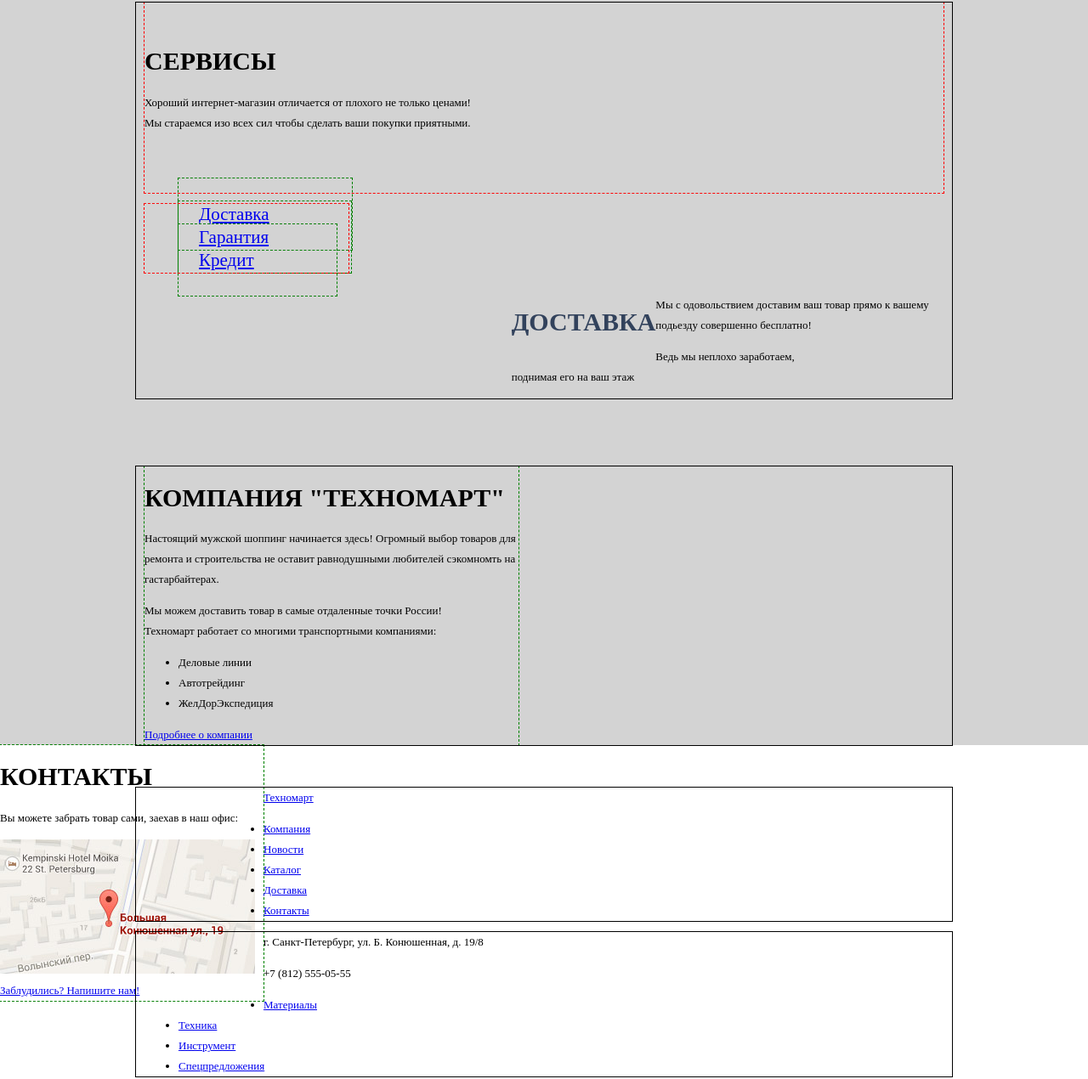
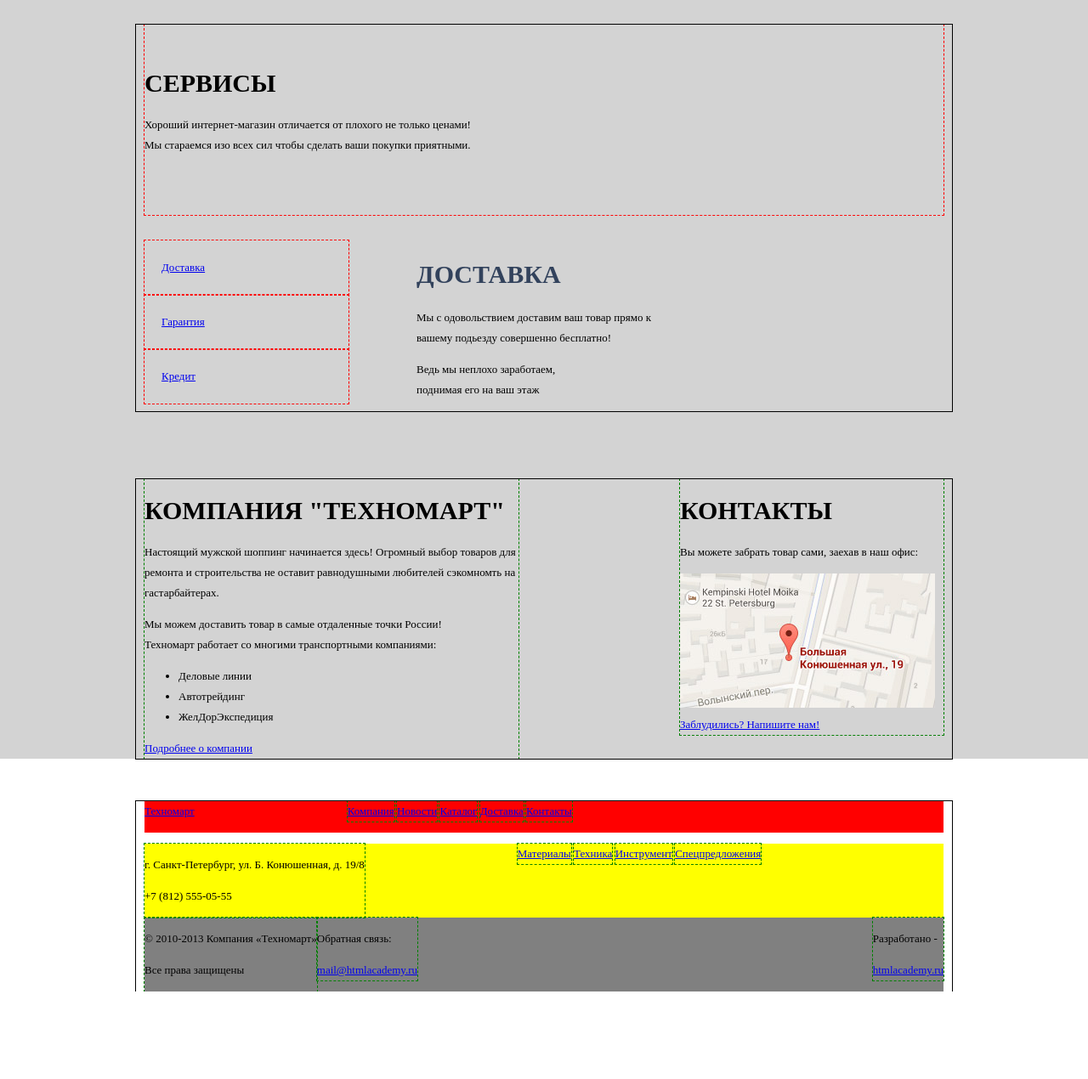
Before and after one commit to lesnoyv/256621-technomart, a plain HTML site: page index.html in a window 1280 px wide. Shown: the part 1886-3156 px from the top of the page at 85% size. After the commit the page ends 3053 px from the top, so only its background shows below. Drawn offline with Linux system fonts and the light colour scheme.

Commit message:
* вариант второй, попиленный
но все же не допиленный, разобрался с выпаданиями, путем постановки
клеарфикса нужному блоку (я так понял, надо прям конкретно
родительскому). Размеры отступов точно не мерил, просто посмотреть на
сам поток.

```diff
--- a/css/style.css
+++ b/css/style.css
@@ -56,12 +56,10 @@
 }
 
 .search {
-  display: inline-block;
   float: left;
 }
 
 .header-market-block {
-  display: inline-block;
   float: left;
 }
 
@@ -159,10 +157,6 @@
   float: right;
 }
 
-.accent-title {
-  float: left;
-}
-
 .catalog-item {
   float: left;
   width: 220px;
@@ -242,26 +236,35 @@
 }
 
 .service-list {
-  width: 240px;
-  outline: 1px dashed red;
+  position: relative;
+  padding-top: 30px;
 }
 
 
 /* почему все выпало из блока? почему он не растянулся?  */
 
-.service-list a {
-  text-align: 30px;
-  font-size: 21px;
-  padding: 30px 97px 30px 24px;
-  outline: 1px dashed green;
+.service-list-controls {
+  float: left;
+  list-style: none;
+  padding: 0;
+  position: relative;
+  margin: 0;
 }
 
-.service-list ul {
-  list-style: none;
+.service-list-control {
+  width: 200px;
+  padding: 20px;
+  outline: 1px dashed red;
+  display: block;
+}
+
+.service-list-about {
+  width: 620px;
+  float: right;
 }
 
 .delivery-about {
-  float: right;
+  width: 310px;
 }
 
 .services {
@@ -274,11 +277,56 @@
   outline: 1px dashed green;
 }
 
-
-/* почему блок не становится рядом? места хватает! раньше все работало! */
-
 .company-about-right {
   width: 310px;
   outline: 1px dashed green;
+  float: right;
+}
+
+.logo-footer {
   float: left;
+  margin-right: 180px;
 }
+
+.footer-top-menu li {
+  display: inline-block;
+  outline: 1px dashed green;
+}
+
+.footer-adress {
+  float: left;
+  margin-right: 180px;
+  outline: 1px dashed green;
+}
+
+.footer-middle-menu li {
+  display: inline-block;
+  outline: 1px dashed green;
+}
+
+.footer-copyright {
+  float: left;
+  outline: 1px dashed green;
+}
+
+.footer-bottom-feedback {
+  float: left;
+  outline: 1px dashed green;
+}
+
+.footer-bottom-design {
+  float: right;
+  outline: 1px dashed green;
+}
+
+.footer-top {
+  background-color: red;
+}
+
+.footer-middle {
+  background-color: yellow;
+}
+
+.footer-bottom {
+  background-color: grey;
+}
--- a/index.html
+++ b/index.html
@@ -215,26 +215,28 @@
     </div>
 
     <section class="services">
-      <div class="container clearfix">
+      <div class="container">
         <div class="services-about">
           <h2 class="about-title">Сервисы</h2>
           <p>Хороший интернет-магазин отличается от плохого не только ценами!</p>
           <p>Мы стараемся изо всех сил чтобы сделать ваши покупки приятными.</p>
         </div>
 
-        <div class="service-list">
-          <ul>
-            <li><a href="#">Доставка</a></li>
-            <li><a href="#">Гарантия</a></li>
-            <li><a href="#">Кредит</a></li>
+        <div class="service-list clearfix">
+          <ul class="service-list-controls">
+            <li><a class="service-list-control" href="#">Доставка</a></li>
+            <li><a class="service-list-control" href="#">Гарантия</a></li>
+            <li><a class="service-list-control" href="#">Кредит</a></li>
           </ul>
-        </div>
 
+<div class="service-list-about">
         <div class="delivery-about">
-          <h3 class="accent-title">Доставка</h3>
+          <h2 class="accent-title">Доставка</h2>
           <p>Мы с одовольствием доставим ваш товар прямо к вашему подьезду совершенно бесплатно!</p>
           <p>Ведь мы неплохо заработаем, <br> поднимая его на ваш этаж</p>
         </div>
+      </div>
+      </div>
       </div>
     </section>
 
@@ -252,7 +254,7 @@
           </ul>
           <a href="#" class="company-about-btn">Подробнее о компании</a>
         </div>
-      </div>
+
       <div class="company-about-right">
         <h2 class="about-title">Контакты</h2>
         <p>Вы можете забрать товар сами, заехав в наш офис:</p>
@@ -261,11 +263,12 @@
         </a>
         <a href="#" class="company-feedback-btn">Заблудились? Напишите нам!</a>
       </div>
+          </div>
     </div>
   </main>
+  <div class="container">
+  <footer class="footer-top clearfix">
 
-  <footer class="footer-top">
-    <div class="container">
       <div class="logo-footer">
         <a href="index.html" class="logotype">Техномарт</a>
       </div>
@@ -277,11 +280,11 @@
         <li><a href="#">Контакты</a></li>
       </ul>
 
-    </div>
+
   </footer>
 
-  <footer class="footer-middle">
-    <div class="container">
+  <footer class="footer-middle clearfix">
+
       <div class="footer-adress">
         <p>г. Санкт-Петербург, ул. Б. Конюшенная, д. 19/8</p>
         <p>+7 (812) 555-05-55</p>
@@ -292,11 +295,11 @@
         <li><a href="#">Инструмент</a></li>
         <li><a href="#">Спецпредложения</a></li>
       </ul>
-    </div>
+
   </footer>
 
-  <footer class="footer-bottom">
-    <div class="container">
+  <footer class="footer-bottom clearfix">
+
       <div class="footer-copyright">
         <p>© 2010-2013 Компания «Техномарт»</p>
         <p>Все права защищены</p>
@@ -314,8 +317,9 @@
         <p>Разработано -</p>
         <a href="https://htmlacademy.ru/intensive/htmlcss" class="footer-developer">htmlacademy.ru</a>
       </div>
-    </div>
+
   </footer>
+  </div>
 </body>
 
 </html>
```
